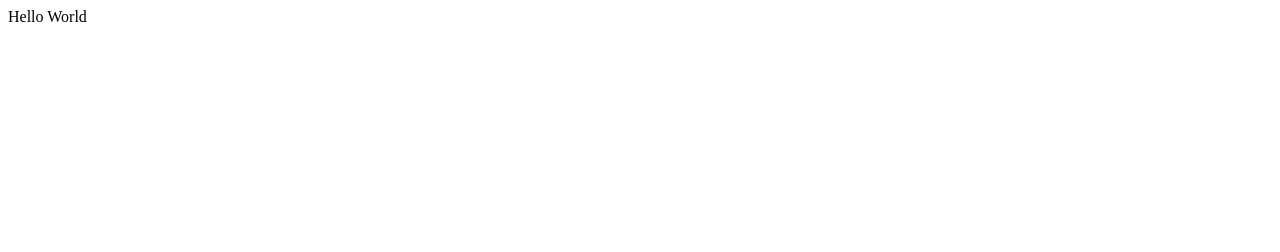
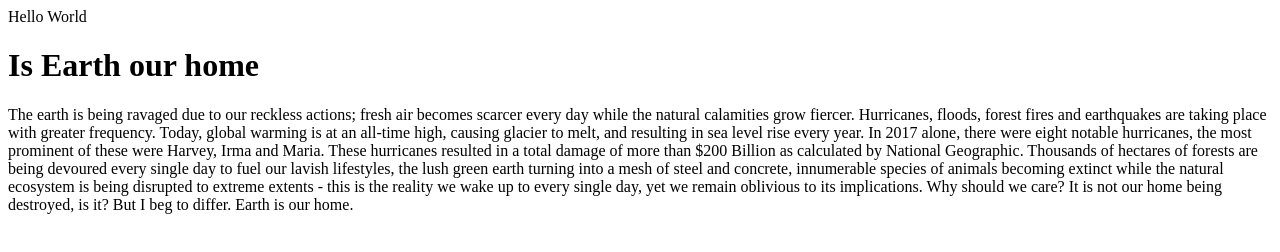
Before and after one commit to sheikhmujtaba/sheikhmujtaba, a plain HTML site: page index.html in a window 1280 px wide. Drawn offline with Linux system fonts and the light colour scheme.

Commit message:
Update index.html

```diff
--- a/index.html
+++ b/index.html
@@ -1,5 +1,21 @@
 <html>
 <body>
 Hello World
+ <h1>
+   Is Earth our home
+  </h1>
+ <p1>
+   The earth is being ravaged due to our reckless actions; fresh air becomes scarcer every day while the natural
+calamities grow fiercer. Hurricanes, floods, forest fires and earthquakes are taking place with greater frequency.
+Today, global warming is at an all-time high, causing glacier to melt, and resulting in sea level rise every year. In
+2017 alone, there were eight notable hurricanes, the most prominent of these were Harvey, Irma and Maria. These
+hurricanes resulted in a total damage of more than $200 Billion as calculated by National Geographic. Thousands
+of hectares of forests are being devoured every single day to fuel our lavish lifestyles, the lush green earth turning
+into a mesh of steel and concrete, innumerable species of animals becoming extinct while the natural ecosystem
+is being disrupted to extreme extents - this is the reality we wake up to every single day, yet we remain oblivious to
+its implications. Why should we care? It is not our home being destroyed, is it? But I beg to differ. Earth is our
+home.
+   </p>
+
 </body>
 </html>
```
